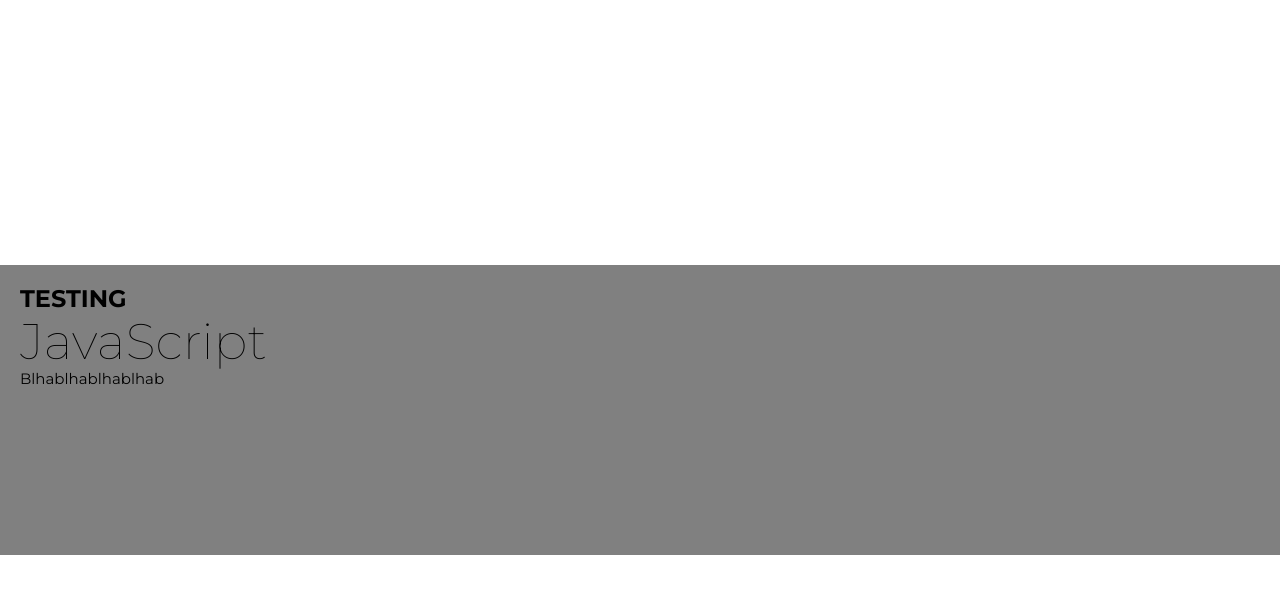
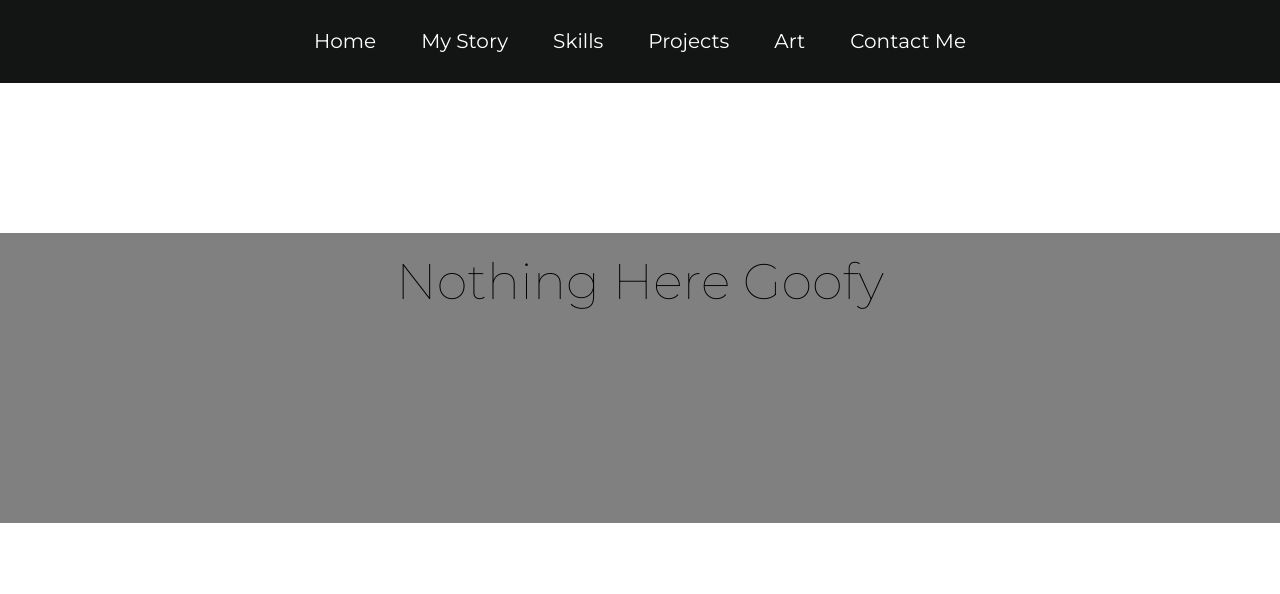
Before and after one commit to Bouderton/about-me, a React (Vite) app in the folder hello-vite/: page /skills in a window 1280 px wide. Shown: the top 594 px of the page. Built offline with nearby package versions, Linux system fonts and the light colour scheme.

Commit message:
move skills page

```diff
--- a/hello-vite/src/components/Skills/Skills.css
+++ b/hello-vite/src/components/Skills/Skills.css
@@ -9,6 +9,7 @@
 }
 
 .skills__component {
+    text-align: center;
 }
 
 .skills__component-title {
--- a/hello-vite/src/components/Skills/Skills.jsx
+++ b/hello-vite/src/components/Skills/Skills.jsx
@@ -1,16 +1,14 @@
 import "./Skills.css";
-import Header from "../Header/Header";
+import Nav from "../Nav/Nav";
 
 const Skills = () => {
   return (
     <>
+    <Nav />
         <div className="skills">
-            <Header text={"What I Do"} />
           <div className="box">
-            <h2>TESTING</h2>
           <div className="skills__component">
-            <h3 className='skills__component-title'>JavaScript</h3>
-            <p className='skills__component-text'>Blhablhablhablhab</p>
+            <h3 className='skills__component-title'>Nothing Here Goofy</h3>
           </div>
           </div>
         </div>
```
